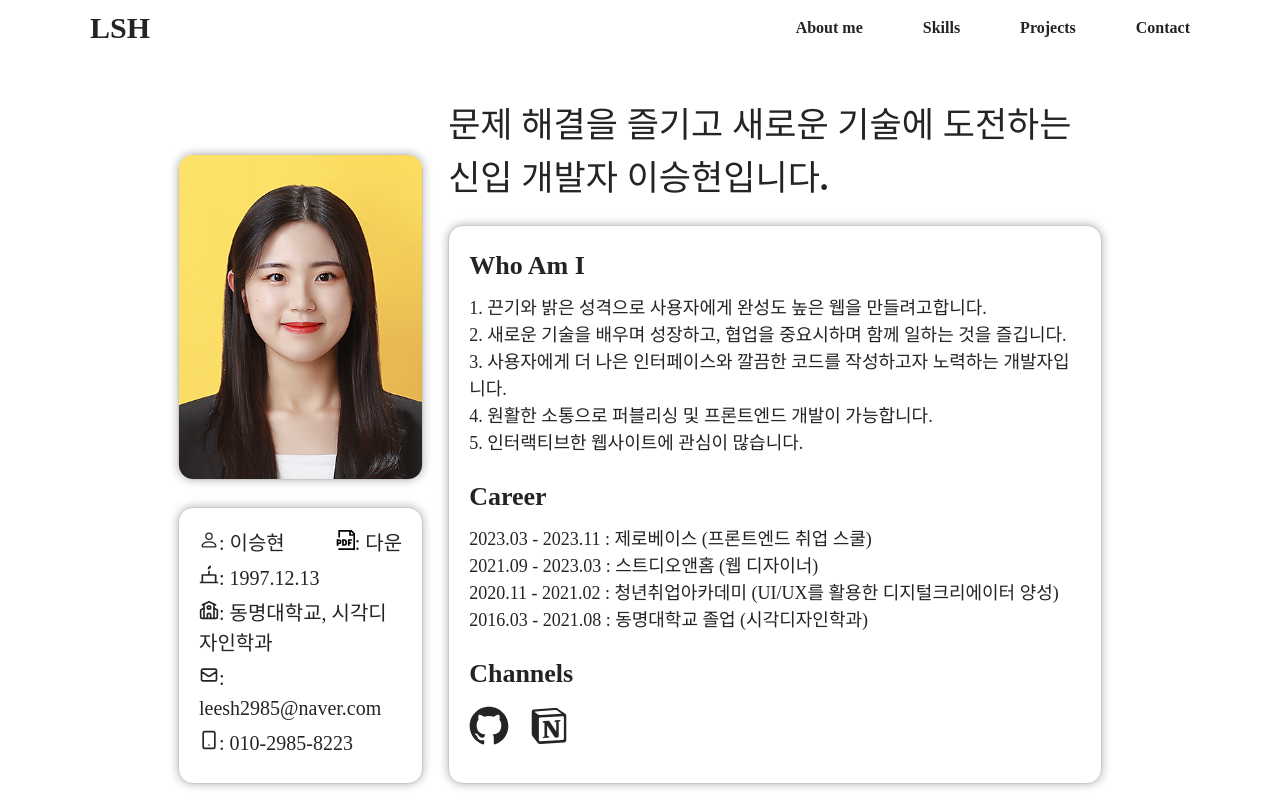
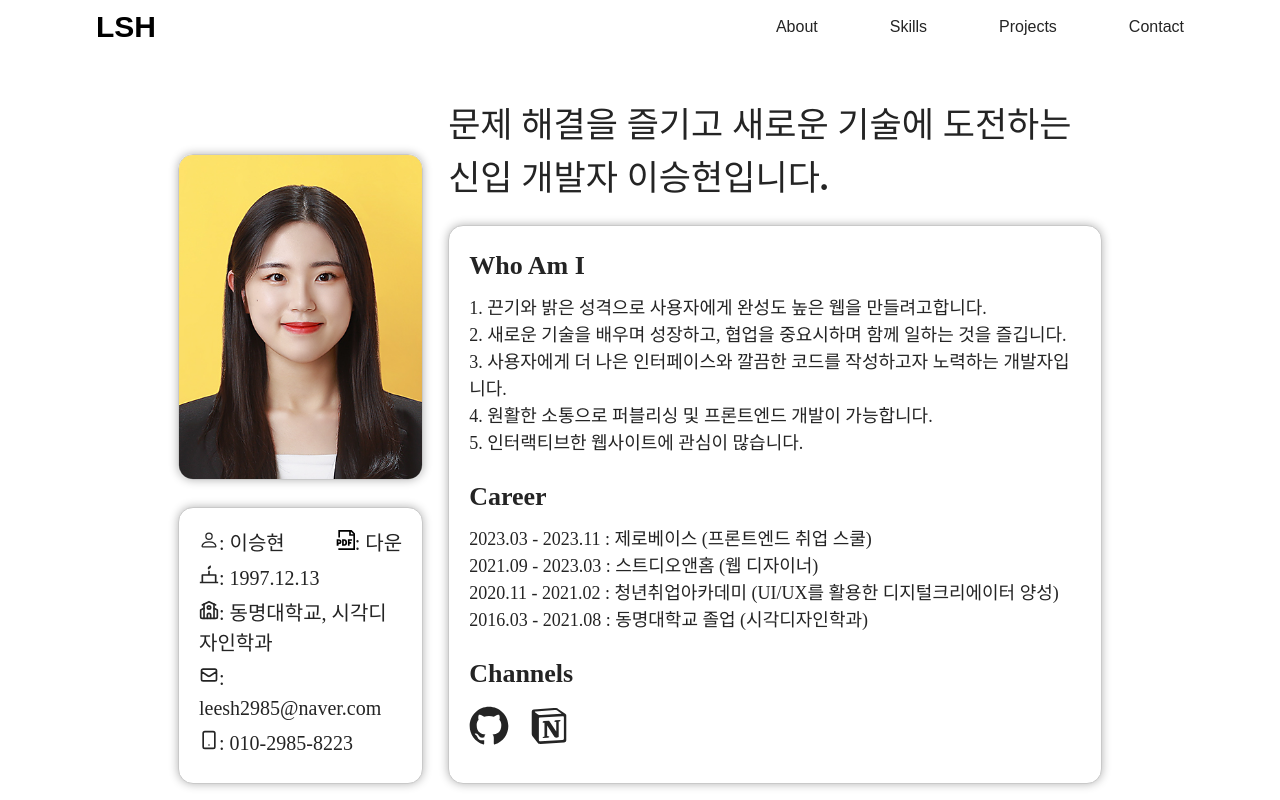
Before and after one commit to leesh2985/Portfolio, a React (Vite) app: page / in a window 1280 px wide. Shown: the top 800 px of the page. Built offline with nearby package versions, Linux system fonts and the light colour scheme.

Commit message:
# Feat  : 스크롤 페이지 기능 추가

```diff
--- a/src/App.tsx
+++ b/src/App.tsx
@@ -5,16 +5,48 @@ import Contact from './page/Contact';
 import Projects from './page/Projects';
 import Skill from './page/Skill';
 import Header from './components/Header';
+import { useRef } from 'react';
 
 export default function App() {
+  const aboutRef = useRef<HTMLDivElement | null>(null);
+  const skillsRef = useRef<HTMLDivElement | null>(null);
+  const projectsRef = useRef<HTMLDivElement | null>(null);
+  const contactRef = useRef<HTMLDivElement | null>(null);
+
+  const scrollToSection = (sectionRef: React.RefObject<HTMLDivElement>) => {
+    if (sectionRef.current) {
+      sectionRef.current.scrollIntoView({ behavior: 'smooth' });
+    }
+  };
+
+  const handleButtonClick = (section: string) => {
+    console.log(`Button clicked: ${section}`);
+    switch (section) {
+      case 'about':
+        scrollToSection(aboutRef);
+        break;
+      case 'skills':
+        scrollToSection(skillsRef);
+        break;
+      case 'projects':
+        scrollToSection(projectsRef);
+        break;
+      case 'contact':
+        scrollToSection(contactRef);
+        break;
+      default:
+        break;
+    }
+  };
+
   return (
     <>
-      <Header />
+      <Header onButtonClick={handleButtonClick} />
       <MainContainer>
-        <About />
-        <Skill />
-        <Projects />
-        <Contact />
+        <About ref={aboutRef} />
+        <Skill ref={skillsRef} />
+        <Projects ref={projectsRef} />
+        <Contact ref={contactRef} />
       </MainContainer>
     </>
   );
--- a/src/components/Header.tsx
+++ b/src/components/Header.tsx
@@ -1,28 +1,32 @@
+import { Ref, forwardRef } from 'react';
 import styled from 'styled-components';
 
-export default function Header() {
+interface HeaderProps {
+  onButtonClick: (section: string) => void;
+}
+
+const Header = forwardRef(({ onButtonClick }: HeaderProps, ref: Ref<HTMLDivElement>) => {
+  const handleButtonClick = (section: string) => {
+    onButtonClick(section);
+  };
+
   return (
-    <HeaderContainer>
+    <HeaderContainer ref={ref}>
       <LogoContainer>
-        <Logo>LSH</Logo>
+        <Logo onClick={() => handleButtonClick('about')}>LSH</Logo>
       </LogoContainer>
       <Nav>
-        <NavItem>
-          <NavLink href="/about">About me</NavLink>
-        </NavItem>
-        <NavItem>
-          <NavLink href="/skills">Skills</NavLink>
-        </NavItem>
-        <NavItem>
-          <NavLink href="/projects">Projects</NavLink>
-        </NavItem>
-        <NavItem>
-          <NavLink href="/contact">Contact</NavLink>
-        </NavItem>
+        {['about', 'skills', 'projects', 'contact'].map(section => (
+          <NavItem key={section}>
+            <NavBtn onClick={() => handleButtonClick(section)}>
+              {section.charAt(0).toUpperCase() + section.slice(1)}
+            </NavBtn>
+          </NavItem>
+        ))}
       </Nav>
     </HeaderContainer>
   );
-}
+});
 
 const HeaderContainer = styled.div`
   width: 100%;
@@ -46,7 +50,10 @@ const HeaderContainer = styled.div`
 
 const LogoContainer = styled.div``;
 
-const Logo = styled.div`
+const Logo = styled.button`
+  border: none;
+  background: none;
+  cursor: pointer;
   font-size: 30px;
   font-weight: 700;
 
@@ -78,12 +85,13 @@ const NavItem = styled.li`
   }
 `;
 
-const NavLink = styled.a`
+const NavBtn = styled.button`
   text-decoration: none;
   color: #242424;
-  font-weight: bold;
+  font-size: 16px;
+  border: none;
+  background: none;
+  cursor: pointer;
+`;
 
-  &:hover {
-    text-decoration: none;
-  }
-`;
+export default Header;
--- a/src/page/About.tsx
+++ b/src/page/About.tsx
@@ -6,10 +6,11 @@ import { HiOutlineMail } from 'react-icons/hi';
 import { GrDocumentPdf } from 'react-icons/gr';
 import { FiSmartphone } from 'react-icons/fi';
 import { RxGithubLogo, RxNotionLogo } from 'react-icons/rx';
+import { forwardRef } from 'react';
 
-export default function About() {
+const About = forwardRef<HTMLDivElement>((_props, ref) => {
   return (
-    <AboutContainer>
+    <AboutContainer ref={ref}>
       <InfoContainer>
         <MyImg src="/img/me.jpg" alt="증명사진" />
         <Info>
@@ -84,7 +85,7 @@ export default function About() {
       </IntroduceContainer>
     </AboutContainer>
   );
-}
+});
 
 const AboutContainer = styled.div`
   width: 80%;
@@ -246,3 +247,5 @@ const GitHub = styled.a`
   font-size: 40px;
   margin-right: 20px;
 `;
+
+export default About;
--- a/src/page/Contact.tsx
+++ b/src/page/Contact.tsx
@@ -1,9 +1,10 @@
+import { forwardRef } from 'react';
 import { AiOutlineGithub, AiOutlineMail } from 'react-icons/ai';
 import styled, { css } from 'styled-components';
 
-export default function Contact() {
+const Contact = forwardRef<HTMLDivElement>((_props, ref) => {
   return (
-    <ContactContainer>
+    <ContactContainer ref={ref}>
       <ContactDiv>
         <ContactText>
           <FirstSpan>
@@ -28,7 +29,7 @@ export default function Contact() {
       </ContactDiv>
     </ContactContainer>
   );
-}
+});
 
 const ContactContainer = styled.div`
   width: 80%;
@@ -112,3 +113,4 @@ const GitHub = styled.a`
 const Email = styled.a`
   ${IconStyle}
 `;
+export default Contact;
--- a/src/page/Projects.tsx
+++ b/src/page/Projects.tsx
@@ -1,6 +1,7 @@
 import styled, { css } from 'styled-components';
 import { RxGithubLogo, RxNotionLogo, RxVercelLogo } from 'react-icons/rx';
 import { BiTimeFive } from 'react-icons/bi';
+import { forwardRef } from 'react';
 
 interface Project {
   imageSrc: string;
@@ -83,9 +84,9 @@ const projectsData: Project[] = [
   },
 ];
 
-export default function Projects() {
+const Projects = forwardRef<HTMLDivElement>((_props, ref) => {
   return (
-    <ProjectsContainer>
+    <ProjectsContainer ref={ref}>
       <ProjectsTitle>Projects</ProjectsTitle>
       <ProjectsList>
         {projectsData.map((project, index) => (
@@ -128,7 +129,7 @@ export default function Projects() {
       </ProjectsList>
     </ProjectsContainer>
   );
-}
+});
 
 const ProjectsContainer = styled.div`
   width: 80%;
@@ -307,3 +308,5 @@ const Vercel = styled.a`
   ${LinkStyle}
   margin-right: 0px;
 `;
+
+export default Projects;
--- a/src/page/Skill.tsx
+++ b/src/page/Skill.tsx
@@ -1,8 +1,9 @@
+import { forwardRef } from 'react';
 import styled, { css } from 'styled-components';
 
-export default function Skill() {
+const Skill = forwardRef<HTMLDivElement>((_props, ref) => {
   return (
-    <SkillContainer>
+    <SkillContainer ref={ref}>
       <SkillTitle>My Skills</SkillTitle>
       <List>
         <FeSkill>
@@ -84,7 +85,7 @@ export default function Skill() {
       </List>
     </SkillContainer>
   );
-}
+});
 
 const SkillContainer = styled.div`
   width: 80%;
@@ -187,3 +188,5 @@ const BNE = styled.div`
   flex-direction: column;
   width: 100%;
 `;
+
+export default Skill;
```
